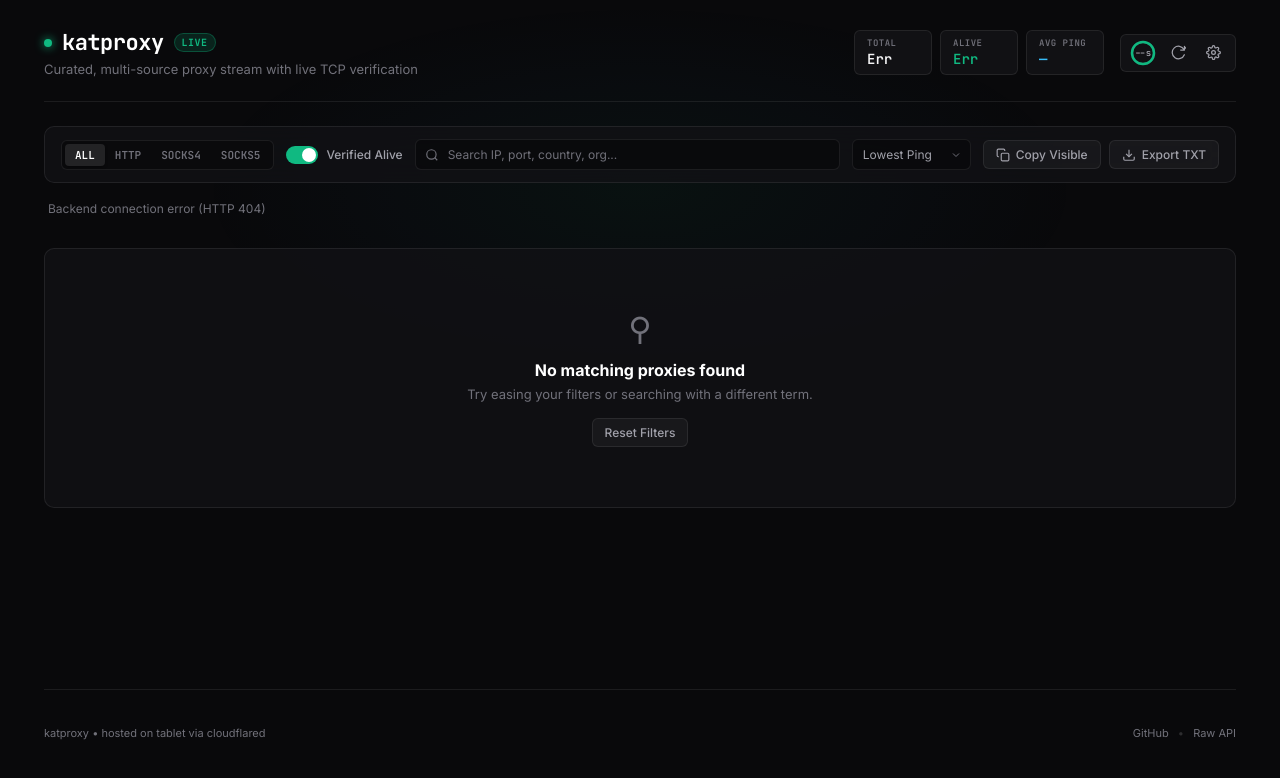
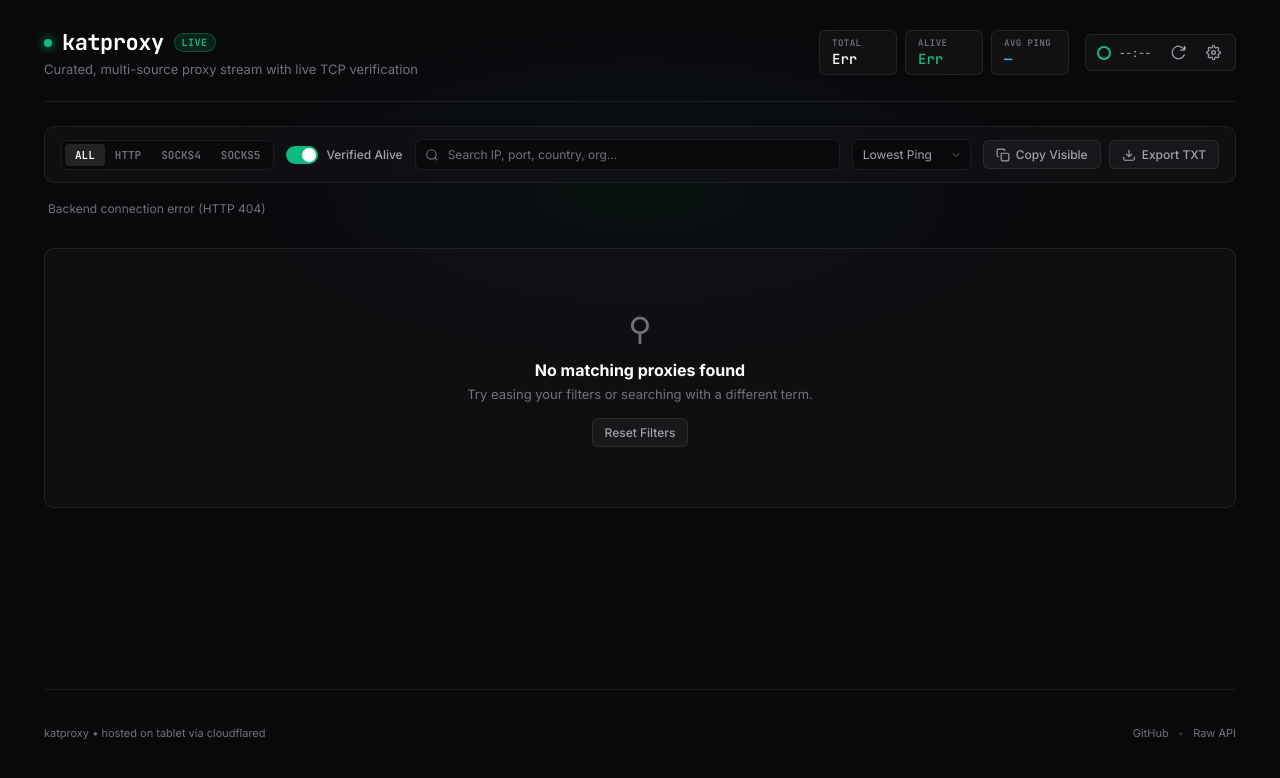
Before and after one commit to oiupoyt/katproxy, a website: page public/index.html in a window 1280 px wide. Drawn offline with Linux system fonts and the light colour scheme; no server answers.

Commit message:
fix(ui): adjust timer layout to prevent text overlap; clean up readme

```diff
--- a/public/app.js
+++ b/public/app.js
@@ -61,8 +61,8 @@
   toastContainer: document.getElementById('toast-container')
 };
 
-// SVG Circle circumference: 2 * Math.PI * 11 ≈ 69.11
-const CIRCUMFERENCE = 69.11;
+// SVG Circle circumference: 2 * Math.PI * 6 ≈ 37.7
+const CIRCUMFERENCE = 37.7;
 
 /**
  * Toast Notification Helper
--- a/public/index.html
+++ b/public/index.html
@@ -45,11 +45,11 @@
         <!-- Refresh Countdown & Trigger -->
         <div class="refresh-control">
           <div class="timer-widget" title="Auto-refresh countdown">
-            <svg class="progress-ring" width="28" height="28">
-              <circle class="progress-ring-bg" stroke="#27272a" stroke-width="2.5" fill="transparent" r="11" cx="14" cy="14" />
-              <circle class="progress-ring-circle" id="progress-circle" stroke="#10b981" stroke-width="2.5" stroke-dasharray="69.11" stroke-dashoffset="0" stroke-linecap="round" fill="transparent" r="11" cx="14" cy="14" />
+            <svg class="progress-ring" width="16" height="16" viewBox="0 0 16 16">
+              <circle class="progress-ring-bg" stroke="#27272a" stroke-width="2" fill="transparent" r="6" cx="8" cy="8" />
+              <circle class="progress-ring-circle" id="progress-circle" stroke="#10b981" stroke-width="2" stroke-dasharray="37.7" stroke-dashoffset="0" stroke-linecap="round" fill="transparent" r="6" cx="8" cy="8" />
             </svg>
-            <span class="timer-text" id="timer-text">--s</span>
+            <span class="timer-text" id="timer-text">--:--</span>
           </div>
           <button class="btn btn-icon" id="btn-manual-refresh" title="Force refresh upstream sources">
             <svg width="15" height="15" viewBox="0 0 24 24" fill="none" stroke="currentColor" stroke-width="2" stroke-linecap="round" stroke-linejoin="round">
--- a/public/style.css
+++ b/public/style.css
@@ -186,12 +186,15 @@
 }
 
 .timer-widget {
-  position: relative;
-  width: 28px;
-  height: 28px;
-  display: flex;
+  display: inline-flex;
   align-items: center;
-  justify-content: center;
+  gap: 7px;
+  padding: 0 4px 0 2px;
+}
+
+.progress-ring {
+  display: block;
+  flex-shrink: 0;
 }
 
 .progress-ring-circle {
@@ -201,11 +204,12 @@
 }
 
 .timer-text {
-  position: absolute;
   font-family: var(--font-mono);
-  font-size: 9px;
+  font-size: 11px;
   color: var(--text-muted);
-  font-weight: 600;
+  font-weight: 500;
+  letter-spacing: -0.2px;
+  min-width: 34px;
 }
 
 /* Buttons */
```
Also changed, not shown: README.md.
